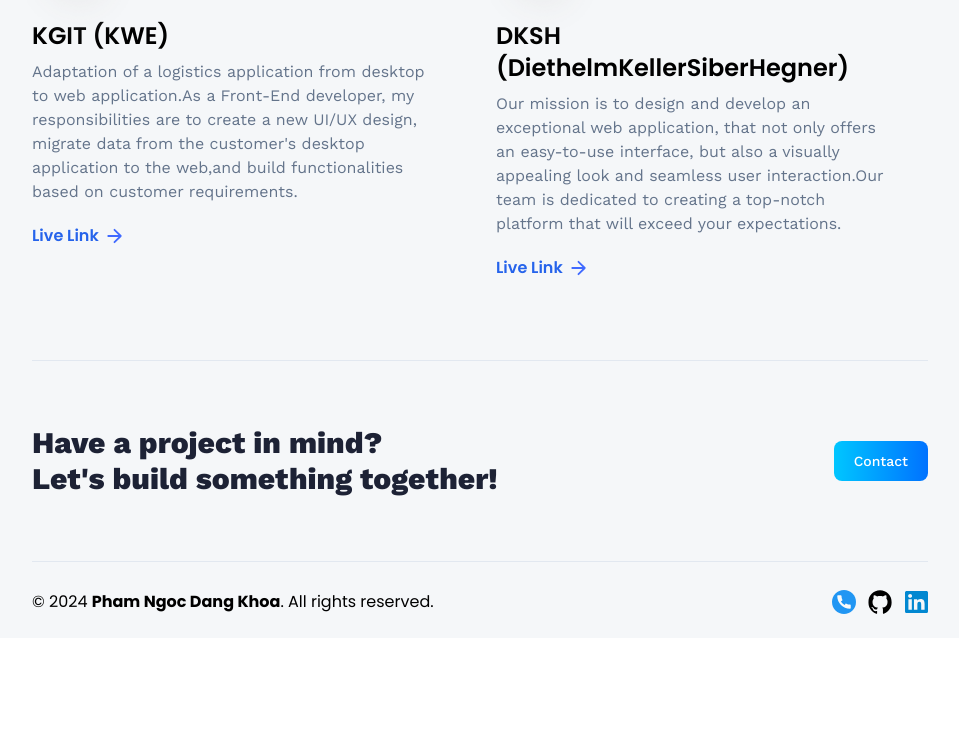
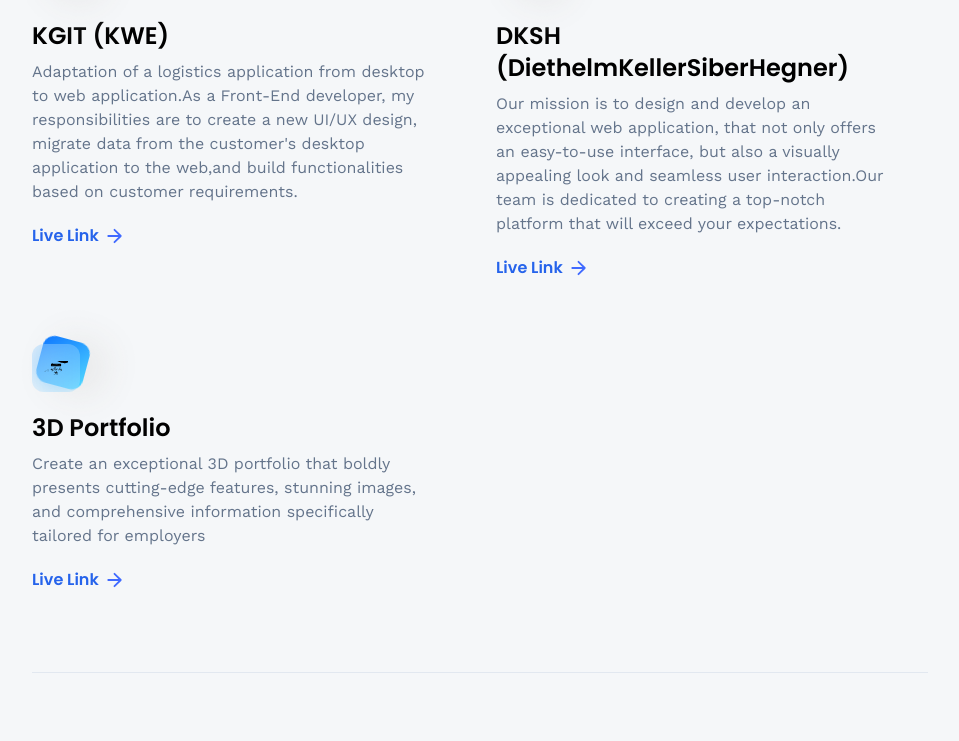
Before and after one commit to Henri280100/3D-Portfolio, a React (Vite) app: page /#/projects in a window 1280 px wide. Shown: the part 460-1201 px from the top of the page, without its empty margins (160-1119 px from the left). Before the commit the page ends 1098 px from the top, so only its background shows below. Built offline with nearby package versions, Linux system fonts and the light colour scheme.

Commit message:
Feat: update constant

```diff
--- a/src/assets/icons/index.js
+++ b/src/assets/icons/index.js
@@ -20,7 +20,9 @@
 import kwe from './kwe.svg'
 import dksh from './dksh.svg'
 import html from './html.svg'
+import portfolio from './portfolio.svg'
 export {
+    portfolio,
     html,
     dksh,
     kwe,
--- a/src/constants/index.js
+++ b/src/constants/index.js
@@ -18,6 +18,7 @@
   kwe,
   dksh,
   html,
+  portfolio,
 } from "../assets/icons";
 
 export const skills = [
@@ -149,14 +150,14 @@
     ],
     link: "",
   },
-  //   {
-  //     iconUrl: car,
-  //     theme: "btn-back-blue",
-  //     name: "3D Portfolio",
-  //     description:
-  //       "Create an exceptional 3D portfolio that boldly presents cutting-edge features, stunning images, and comprehensive information specifically tailored for employers",
-  //     link: "https://github.com/adrianhajdin/project_next13_car_showcase",
-  //   },
+  {
+    iconUrl: portfolio,
+    theme: "btn-back-blue",
+    name: "3D Portfolio",
+    description:
+      "Create an exceptional 3D portfolio that boldly presents cutting-edge features, stunning images, and comprehensive information specifically tailored for employers",
+    link: "https://henri280100.github.io/3D-Portfolio/",
+  },
   //   {
   //     iconUrl: snapgram,
   //     theme: "btn-back-pink",
```
Also changed, not shown: src/assets/icons/portfolio.svg (added).
